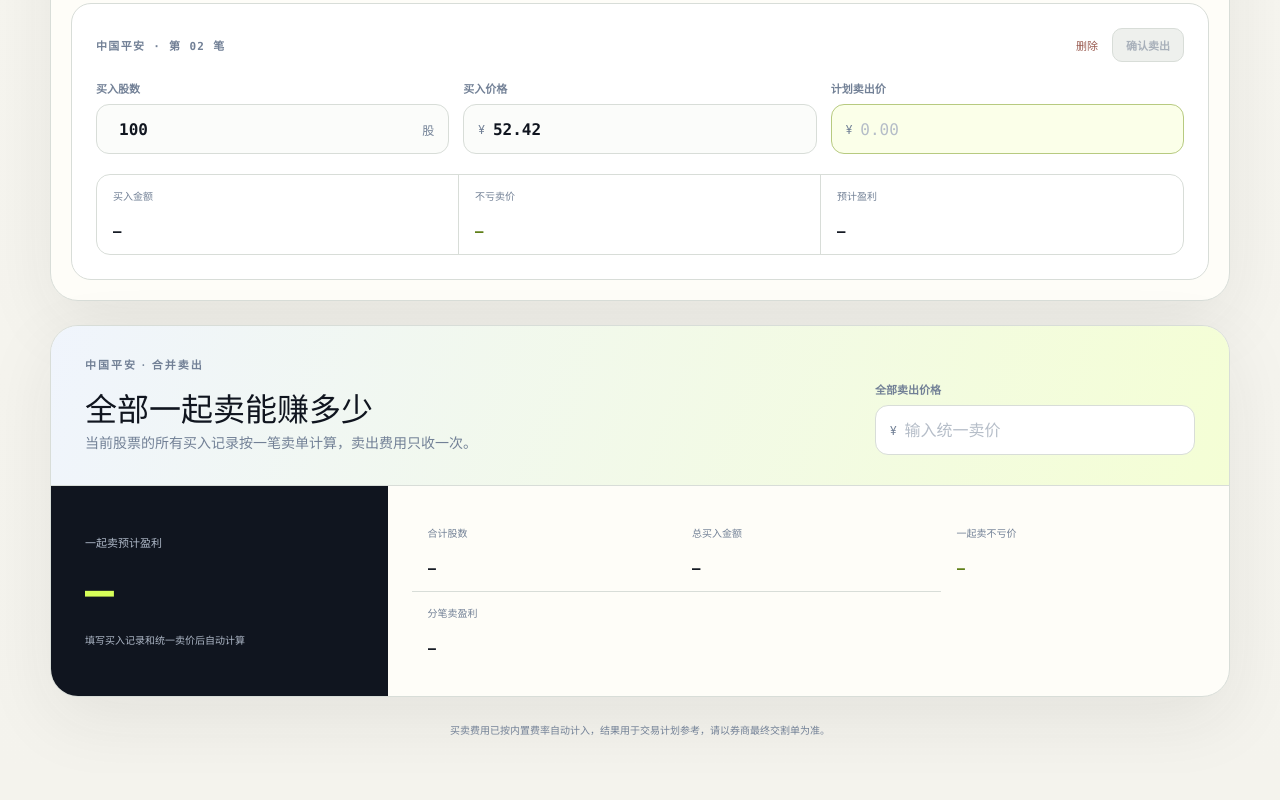
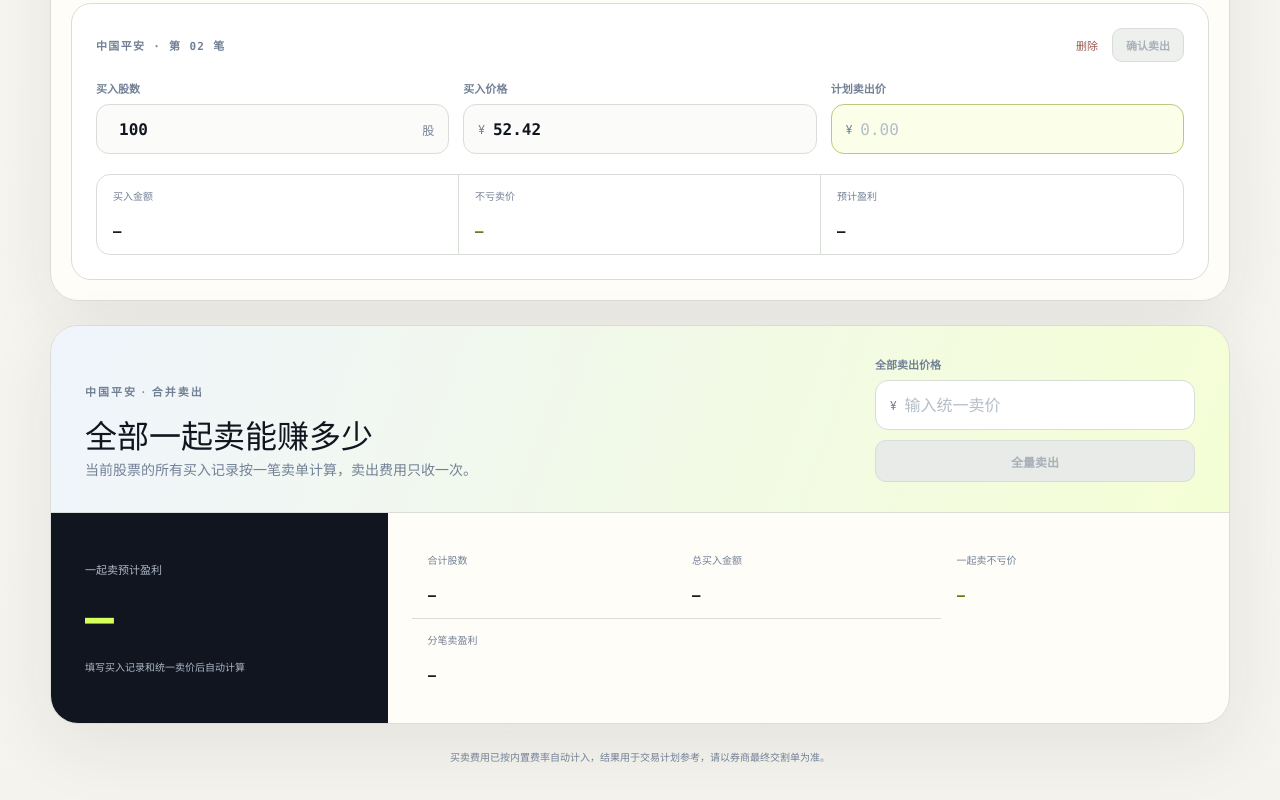
Before and after one commit to ai-stock-cn/private-stock-ledger-web, a Next.js app: page / in a window 1280 px wide. Shown: the part 890-1690 px from the top of the page. Before the commit the page ends 1663 px from the top, so only its background shows below. Built offline with nearby package versions, Linux system fonts and the light colour scheme; no server answers.

Commit message:
Add full position sale reset

```diff
--- a/app/PortfolioCalculator.tsx
+++ b/app/PortfolioCalculator.tsx
@@ -70,6 +70,7 @@ export default function PortfolioCalculator() {
   const [selectedStockId, setSelectedStockId] = useState(INITIAL_STOCKS[0].id);
   const [storageReady, setStorageReady] = useState(false);
   const [pendingSaleId, setPendingSaleId] = useState<string | null>(null);
+  const [pendingFullSale, setPendingFullSale] = useState(false);
   const [calculation, setCalculation] = useState<CalculationResult | null>(null);
   const [calculationError, setCalculationError] = useState(false);
   const selectedStock = stocks.find((stock) => stock.id === selectedStockId) ?? stocks[0]!;
@@ -174,6 +175,7 @@ export default function PortfolioCalculator() {
 
   function selectStock(id: string) {
     setPendingSaleId(null);
+    setPendingFullSale(false);
     setSelectedStockId(id);
   }
 
@@ -187,7 +189,26 @@ export default function PortfolioCalculator() {
     setPendingSaleId(null);
   }
 
+  function beginFullSale() {
+    const hasShares = selectedStock.trades.some((trade) => positiveNumber(trade.shares) > 0);
+    if (!hasShares || !positiveNumber(selectedStock.combinedSellPrice)) return;
+    setPendingSaleId(null);
+    setPendingFullSale(true);
+  }
+
+  function confirmFullSale() {
+    updateSelectedStock((stock) => ({
+      ...stock,
+      trades: [emptyTrade()],
+      combinedSellPrice: "",
+    }));
+    setPendingSaleId(null);
+    setPendingFullSale(false);
+  }
+
   function resetCalculator() {
+    setPendingSaleId(null);
+    setPendingFullSale(false);
     updateSelectedStock((stock) => ({
       ...stock,
       trades: [emptyTrade()],
@@ -198,6 +219,8 @@ export default function PortfolioCalculator() {
   function addStock() {
     const stock = createStock(stocks.length + 1);
     setStocks((current) => [...current, stock]);
+    setPendingSaleId(null);
+    setPendingFullSale(false);
     setSelectedStockId(stock.id);
   }
 
@@ -205,6 +228,8 @@ export default function PortfolioCalculator() {
     if (stocks.length === 1) return;
     const next = stocks.filter((stock) => stock.id !== selectedStock.id);
     setStocks(next);
+    setPendingSaleId(null);
+    setPendingFullSale(false);
     setSelectedStockId(next[0].id);
   }
 
@@ -383,6 +408,7 @@ export default function PortfolioCalculator() {
             <h2>全部一起卖能赚多少</h2>
             <p>当前股票的所有买入记录按一笔卖单计算，卖出费用只收一次。</p>
           </div>
+          <div className="combined-controls">
             <label className="combined-price">
               <span>全部卖出价格</span>
               <div className="input-wrap">
@@ -398,6 +424,31 @@ export default function PortfolioCalculator() {
                 />
               </div>
             </label>
+            <div className="full-sale-actions">
+              {pendingFullSale ? (
+                <>
+                  <button className="cancel-full-sale" type="button" onClick={() => setPendingFullSale(false)}>
+                    取消
+                  </button>
+                  <button className="finalize-full-sale" type="button" onClick={confirmFullSale}>
+                    确定全部卖出
+                  </button>
+                </>
+              ) : (
+                <button
+                  className="full-sale-button"
+                  type="button"
+                  disabled={
+                    !positiveNumber(selectedStock.combinedSellPrice)
+                    || !selectedStock.trades.some((trade) => positiveNumber(trade.shares) > 0)
+                  }
+                  onClick={beginFullSale}
+                >
+                  全量卖出
+                </button>
+              )}
+            </div>
+          </div>
         </div>
 
         <div className="combined-results">
--- a/app/globals.css
+++ b/app/globals.css
@@ -463,6 +463,60 @@ label > span {
   background: #fff;
 }
 
+.combined-controls {
+  display: grid;
+  width: min(320px, 100%);
+  flex: none;
+  gap: 10px;
+}
+
+.full-sale-actions {
+  display: grid;
+  grid-template-columns: repeat(2, minmax(0, 1fr));
+  gap: 8px;
+}
+
+.full-sale-button,
+.cancel-full-sale,
+.finalize-full-sale {
+  height: 42px;
+  border-radius: 11px;
+  font-size: 12px;
+  font-weight: 800;
+}
+
+.full-sale-button {
+  grid-column: 1 / -1;
+  border: 1px solid var(--ink);
+  background: var(--ink);
+  color: #fff;
+}
+
+.full-sale-button:disabled {
+  cursor: not-allowed;
+  border-color: var(--line);
+  background: #e8ebe7;
+  color: #a8b0ba;
+}
+
+.cancel-full-sale {
+  border: 1px solid var(--line);
+  background: #fff;
+  color: var(--muted);
+}
+
+.finalize-full-sale {
+  border: 1px solid #a44332;
+  background: #a44332;
+  color: #fff;
+}
+
+.full-sale-button:not(:disabled):hover,
+.cancel-full-sale:hover,
+.finalize-full-sale:hover {
+  transform: translateY(-1px);
+}
+
 .combined-results {
   display: grid;
   grid-template-columns: minmax(280px, 0.8fr) minmax(0, 2fr);
@@ -630,6 +684,10 @@ footer {
     width: 100%;
   }
 
+  .combined-controls {
+    width: 100%;
+  }
+
   .combined-primary {
     min-height: 180px;
     padding: 28px 24px;
```
Lines whose indentation alone changed are shown as unchanged.
